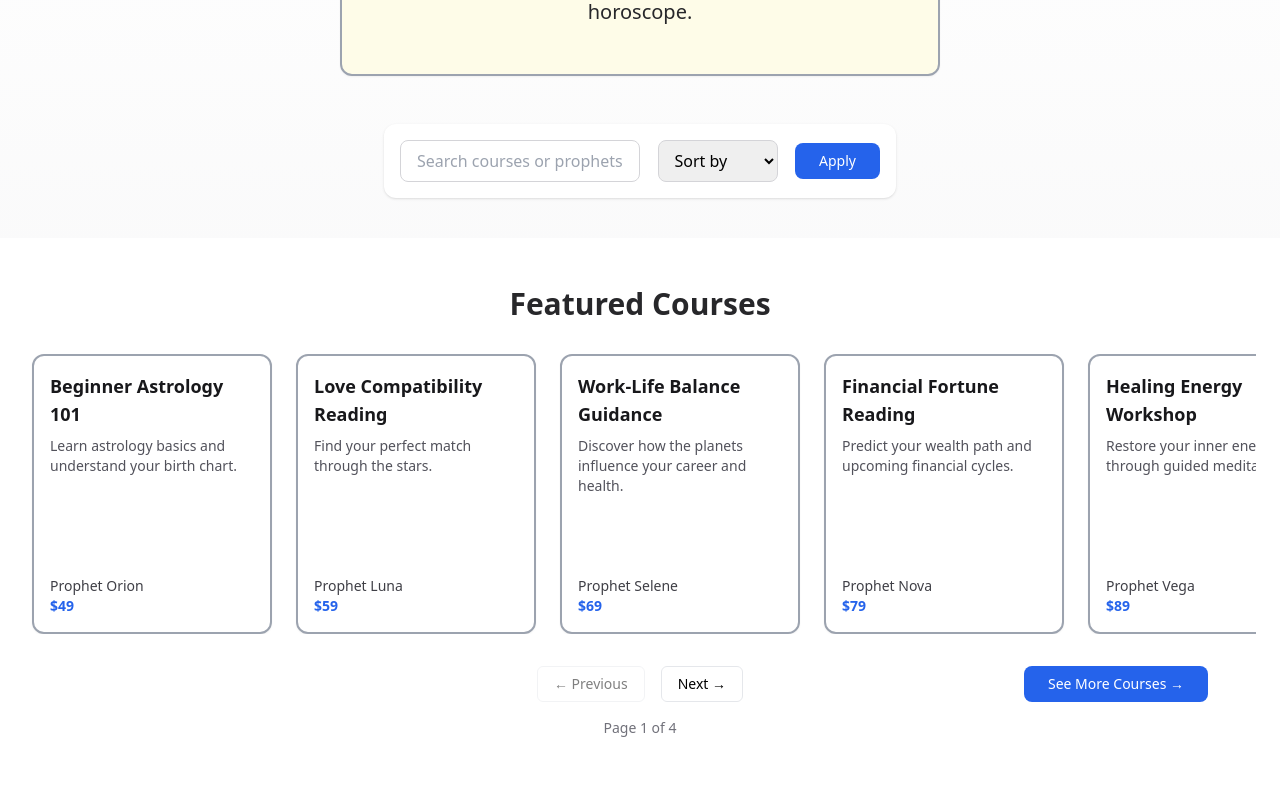
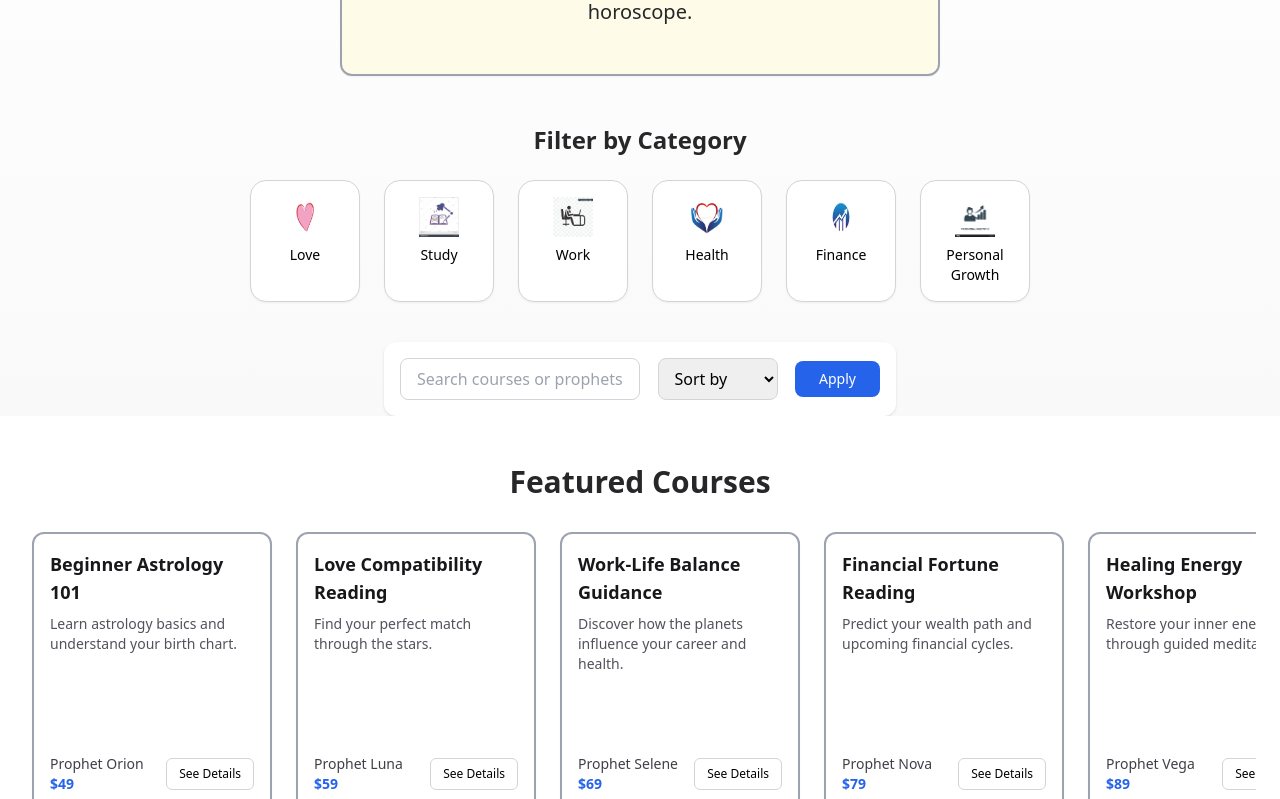
Before and after one commit to wnmay/horo, a Next.js app in the folder web/: page / in a window 1280 px wide. Shown: the part 280-1079 px from the top of the page. Built offline with nearby package versions, Linux system fonts and the light colour scheme.

Commit message:
fix: make filter as component

```diff
--- a/web/src/app/layout.tsx
+++ b/web/src/app/layout.tsx
@@ -8,12 +8,10 @@ export default function RootLayout({ children }: { children: React.ReactNode })
   const router = useRouter();
   const [user, setUser] = useState<any>(null);
   const [showMenu, setShowMenu] = useState(false);
-  const [mounted, setMounted] = useState(false); // track client mount
   const menuRef = useRef<HTMLDivElement>(null);
 
-  // Only run on client
+  // Load user from localStorage
   useEffect(() => {
-    setMounted(true);
     const storedUser = localStorage.getItem("user");
     if (storedUser) setUser(JSON.parse(storedUser));
   }, []);
@@ -29,8 +27,6 @@ export default function RootLayout({ children }: { children: React.ReactNode })
     return () => document.removeEventListener("mousedown", handleClickOutside);
   }, []);
 
-  if (!mounted) return null; // wait until client to render
-
   return (
     <html lang="en">
       <body className="font-sans antialiased bg-white dark:bg-black min-h-screen flex flex-col">
@@ -38,6 +34,16 @@ export default function RootLayout({ children }: { children: React.ReactNode })
         <header className="fixed top-4 right-4 z-50 flex items-center space-x-3">
           {user ? (
             <div className="flex items-center relative" ref={menuRef}>
+              {/* Dashboard button - outside user icon */}
+              {user.role === "prophet" && (
+                <button
+                  onClick={() => router.push("/prophet/dashboard")}
+                  className="mr-3 px-4 py-2 bg-white dark:bg-zinc-800 rounded-lg shadow-md hover:shadow-lg transition text-sm font-medium"
+                >
+                  Dashboard
+                </button>
+              )}
+
               {/* Profile icon */}
               <div
                 className="relative flex items-center bg-white dark:bg-zinc-800 rounded-full px-3 py-1 hover:shadow-lg transition cursor-pointer"
@@ -58,17 +64,6 @@ export default function RootLayout({ children }: { children: React.ReactNode })
               {/* Dropdown menu */}
               {showMenu && (
                 <div className="absolute top-full right-0 mt-2 w-56 flex flex-col bg-white dark:bg-zinc-800 rounded-lg shadow-lg border border-zinc-200 dark:border-zinc-700 z-50 overflow-hidden">
-                  {user.role === "prophet" && (
-                    <button
-                      onClick={() => {
-                        router.push("/prophet/dashboard");
-                        setShowMenu(false);
-                      }}
-                      className="block w-full text-left px-4 py-2 hover:bg-zinc-100 dark:hover:bg-zinc-700 transition"
-                    >
-                      Dashboard
-                    </button>
-                  )}
                   <button
                     onClick={() => {
                       const newName = prompt("Enter your full name", user.name || "");
--- a/web/src/app/page.tsx
+++ b/web/src/app/page.tsx
@@ -4,7 +4,7 @@ import { Button } from "@/components/ui/button";
 import { useRouter } from "next/navigation";
 import { useState, useEffect, useRef } from "react";
 import CourseCard from "@/components/course-card";
-import Image from "next/image";
+import CourseFilter from "../components/CourseFilter";
 
 export default function HomePage() {
   const router = useRouter();
@@ -142,43 +142,18 @@ export default function HomePage() {
           <p className="text-lg md:text-xl mt-2">{ads[adIndex].description}</p>
         </Card>
       </div>
-      {/* Search + Sort + Apply */}
-      <div className="max-w-6xl mx-auto px-4 mb-10">
-        {/* Added max-w-lg to the container to ensure it doesn't stretch infinitely on large screens */}
-        <div className="flex flex-col md:flex-row justify-center md:justify-between items-center gap-2 bg-white dark:bg-zinc-800 p-4 rounded-xl shadow max-w-lg mx-auto">
-          <input
-            type="text"
-            placeholder="Search courses or prophets..."
-            value={tempSearch}
-            onChange={(e) => setTempSearch(e.target.value)}
-            // Added md:w-[50%] back for desktop, but kept w-full for mobile flexibility
-            className="w-full md:w-[50%] border border-zinc-300 dark:border-zinc-600 rounded-lg px-4 py-2 focus:ring-2 focus:ring-blue-500 focus:outline-none dark:bg-zinc-900"
-          />
 
-          <select
-            value={tempSort}
-            onChange={(e) => setTempSort(e.target.value as "title" | "price" | "none")}
-            // Added md:w-[25%] back for desktop, but kept w-full for mobile flexibility
-            className="w-full md:w-[25%] border border-zinc-300 dark:border-zinc-600 rounded-lg px-3 py-2 focus:ring-2 focus:ring-blue-500 focus:outline-none dark:bg-zinc-900"
-          >
-            <option value="none">Sort by</option>
-            <option value="title">Title (A–Z)</option>
-            <option value="price">Price (Low → High)</option>
-          </select>
+      <CourseFilter
+        courseTags={courseTags}
+        tagImages={tagImages}
+        onApply={({ tag, search, sort }) => {
+          setSelectedTag(tag);
+          setSearchQuery(search);
+          setSortOption(sort);
+          setPage(0);
+        }}
+      />
 
-          <Button
-            onClick={() => {
-              setSearchQuery(tempSearch);
-              setSelectedTag(tempTag);
-              setSortOption(tempSort);
-              setPage(0);
-            }}
-            className="bg-blue-600 text-white hover:bg-blue-700 px-6 py-2 rounded-lg"
-          >
-            Apply
-          </Button>
-        </div>
-      </div>
 
       {/* Courses */}
       <div className="px-6 py-12 bg-white dark:bg-zinc-900">
--- /dev/null
+++ b/web/src/components/CourseFilter.tsx
@@ -0,0 +1,83 @@
+"use client";
+
+import { useState } from "react";
+import { Button } from "@/components/ui/button";
+
+interface CourseFilterProps {
+  courseTags: string[];
+  tagImages: Record<string, string>;
+  onApply: (filters: {
+    tag: string | null;
+    search: string;
+    sort: "title" | "price" | "none";
+  }) => void;
+}
+
+export default function CourseFilter({ courseTags, tagImages, onApply }: CourseFilterProps) {
+  const [tempTag, setTempTag] = useState<string | null>(null);
+  const [tempSearch, setTempSearch] = useState("");
+  const [tempSort, setTempSort] = useState<"title" | "price" | "none">("none");
+
+  return (
+    <div className="w-full space-y-10">
+      {/* Tag Filter */}
+      <div className="text-center">
+        <h2 className="text-2xl font-semibold mb-6 text-zinc-800 dark:text-zinc-100">
+          Filter by Category
+        </h2>
+        <div className="flex flex-wrap justify-center gap-6">
+          {courseTags.map((tag) => (
+            <button
+              key={tag}
+              onClick={() => setTempTag(tempTag === tag ? null : tag)}
+              className={`flex flex-col items-center border rounded-2xl p-4 w-[110px] text-sm font-medium shadow-sm transition-transform
+                ${tempTag === tag
+                  ? "bg-blue-600 text-white border-blue-700 scale-105"
+                  : "bg-white dark:bg-zinc-800 hover:bg-zinc-100 dark:hover:bg-zinc-700 border-zinc-300 dark:border-zinc-600"
+                }`}
+            >
+              <img src={tagImages[tag]} alt={tag} className="w-10 h-10 mb-2 opacity-90" />
+              {tag.replaceAll("_", " ")}
+            </button>
+          ))}
+        </div>
+      </div>
+
+      {/* Search + Sort + Apply */}
+      <div className="max-w-6xl mx-auto px-4">
+        <div className="flex flex-col md:flex-row justify-center md:justify-between items-center gap-2 bg-white dark:bg-zinc-800 p-4 rounded-xl shadow max-w-lg mx-auto">
+          <input
+            type="text"
+            placeholder="Search courses or prophets..."
+            value={tempSearch}
+            onChange={(e) => setTempSearch(e.target.value)}
+            className="w-full md:w-[50%] border border-zinc-300 dark:border-zinc-600 rounded-lg px-4 py-2 focus:ring-2 focus:ring-blue-500 focus:outline-none dark:bg-zinc-900"
+          />
+
+          <select
+            value={tempSort}
+            onChange={(e) => setTempSort(e.target.value as "title" | "price" | "none")}
+            className="w-full md:w-[25%] border border-zinc-300 dark:border-zinc-600 rounded-lg px-3 py-2 focus:ring-2 focus:ring-blue-500 focus:outline-none dark:bg-zinc-900"
+          >
+            <option value="none">Sort by</option>
+            <option value="title">Title (A–Z)</option>
+            <option value="price">Price (Low → High)</option>
+          </select>
+
+          <Button
+            onClick={() =>
+              onApply({
+                tag: tempTag,
+                search: tempSearch,
+                sort: tempSort,
+              })
+            }
+            className="bg-blue-600 text-white hover:bg-blue-700 px-6 py-2 rounded-lg"
+          >
+            Apply
+          </Button>
+        </div>
+      </div>
+    </div>
+  );
+}
--- a/web/src/components/course-card.tsx
+++ b/web/src/components/course-card.tsx
@@ -2,16 +2,22 @@
 
 import { useRouter } from "next/navigation";
 import Card from "@/components/ui/card";
+import { Button } from "@/components/ui/button";
 
 export default function CourseCard({ course }: any) {
   const router = useRouter();
 
+  const goToDetail = (e?: React.MouseEvent) => {
+    e?.stopPropagation(); // prevent bubbling to card click
+    router.push(`/courses/${course.id}`);
+  };
+
   return (
     <div
-      className="cursor-pointer hover:shadow-lg transition"
-      onClick={() => router.push(`/courses/${course.id}`)}
+      className="cursor-pointer hover:shadow-xl transition"
+      onClick={goToDetail}
     >
-      <Card className="p-4 w-[240px] h-[280px] flex flex-col justify-between shadow-md bg-white dark:bg-zinc-900">
+      <Card className="p-4 w-[240px] h-[280px] flex flex-col justify-between shadow-md bg-white dark:bg-zinc-900 rounded-2xl transition">
         <div className="flex flex-col flex-grow">
           <h3 className="text-lg font-semibold text-zinc-900 dark:text-zinc-100 line-clamp-2">
             {course.title}
@@ -20,9 +26,27 @@ export default function CourseCard({ course }: any) {
             {course.description}
           </p>
         </div>
-        <div className="mt-4">
-          <p className="text-sm font-medium text-zinc-700 dark:text-zinc-300">{course.prophet}</p>
-          <p className="text-sm text-blue-600 font-semibold">{course.price}</p>
+
+        {/* Bottom row */}
+        <div className="mt-4 flex items-center justify-between">
+          <div>
+            <p className="text-sm font-medium text-zinc-700 dark:text-zinc-300">
+              {course.prophet}
+            </p>
+            <p className="text-sm text-blue-600 font-semibold">
+              {course.price}
+            </p>
+          </div>
+
+          {/* See Details Button */}
+          <Button
+            variant="outline"
+            size="sm"
+            className="text-xs font-medium border-zinc-300 dark:border-zinc-700 hover:bg-blue-600 hover:text-white transition"
+            onClick={goToDetail}
+          >
+            See Details
+          </Button>
         </div>
       </Card>
     </div>
```
